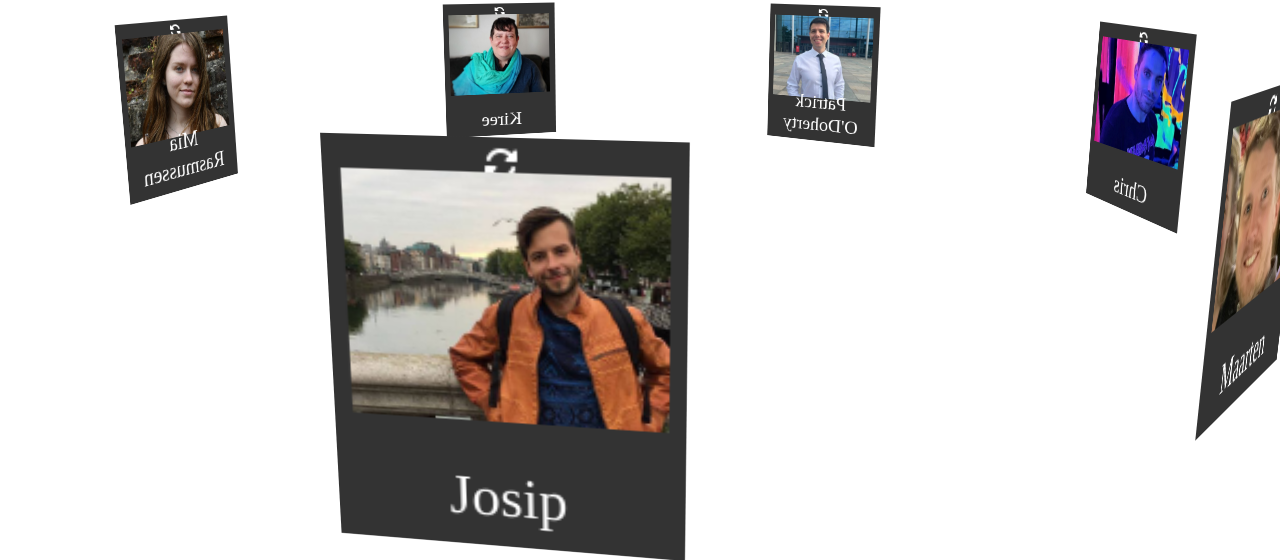
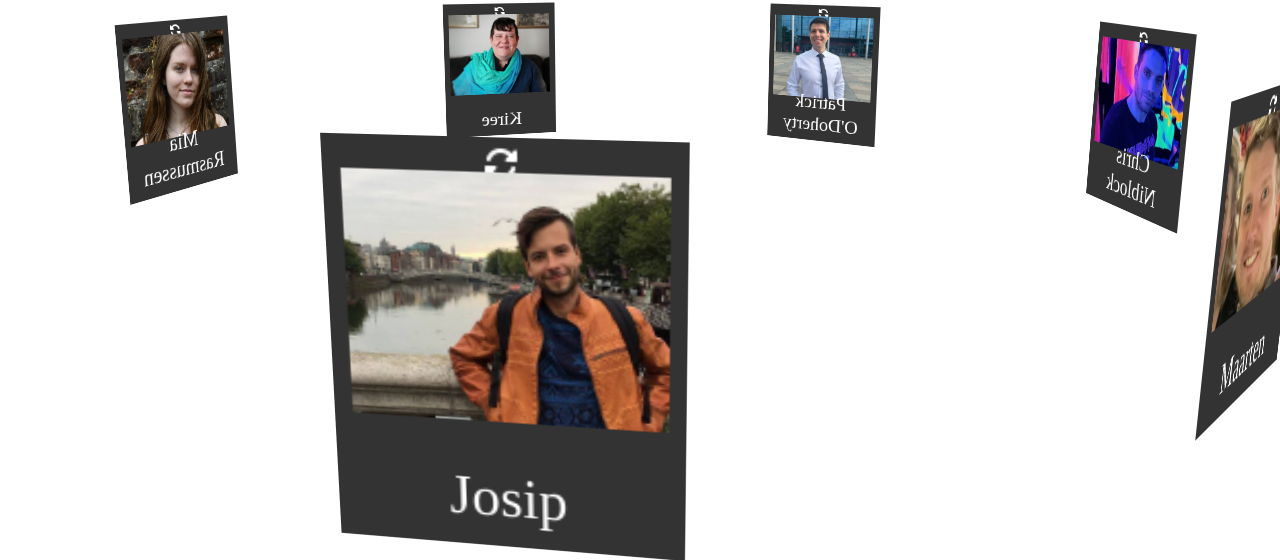
Before and after one commit to josipcodes/hack-team-2, a Django app: page /about/ in a window 1280 px wide. Shown: the part 240-800 px from the top of the page. Run offline with Django 3.2, Linux system fonts and the light colour scheme; some libraries are stand-ins or nearby versions; some web fonts are replaced.

Commit message:
add surname to team page profile and bio content test

```diff
--- a/about/templates/about/about.html
+++ b/about/templates/about/about.html
@@ -17,13 +17,13 @@
             <div class="card-axis">
                 <div>
                   <img src="{% static 'images/team/chris.png' %}" alt="Team member: Chris">
-                    <h3 class="title">Chris</h3>
+                    <h3 class="title">Chris Niblock</h3>
                     <i class="fas fa-sync-alt"></i>
                 </div>
                 <div class="content">
                     <div>
                         <h3>Bio:</h3>
-                        <p>Lorum</p>
+                        <p>Loads of random facts about me</p>
                     </div>
                 </div>
             </div>
```
